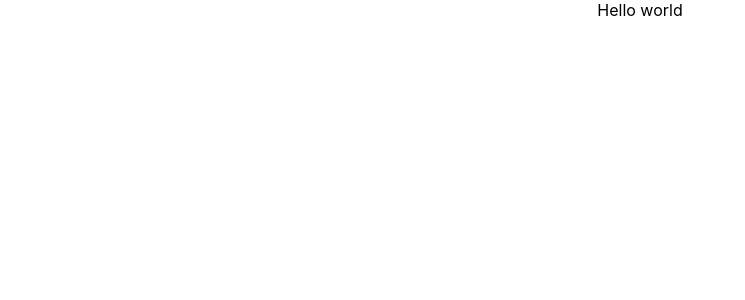
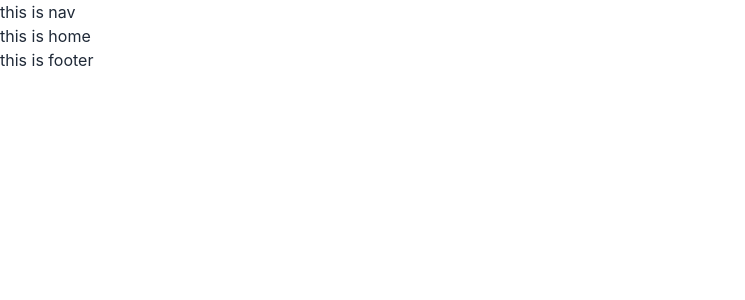
Before and after one commit to Ronyhassansam03n/auto-shop-clients-repo, a React (Create React App) app: page / in a window 1280 px wide. Shown: the top 300 px of the page, without its empty margins (0-745 px from the left). Built offline with nearby package versions, Linux system fonts and the light colour scheme.

Commit message:
router setup

```diff
--- /dev/null
+++ b/postcss.config.js
@@ -0,0 +1,6 @@
+module.exports = {
+  plugins: {
+    tailwindcss: {},
+    autoprefixer: {},
+  },
+}
--- a/src/App.js
+++ b/src/App.js
@@ -1,10 +1,17 @@
-import logo from './logo.svg';
+
+import { RouterProvider } from 'react-router-dom';
 import './App.css';
+import router from './Routers/Routes';
 
 function App() {
+
   return (
-    <div className="App">
- Hello world
+
+
+    <div >
+
+     <RouterProvider router={router}></RouterProvider>
+
     </div>
   );
 }
--- /dev/null
+++ b/src/Layout/Main/Main.js
@@ -0,0 +1,21 @@
+import React from 'react';
+import { Outlet } from 'react-router-dom';
+import Footer from '../../Pages/Common/Footer/Footer';
+import Navber from '../../Pages/Common/Navber/Navber';
+
+const Main = () => {
+
+    return (
+
+        <div>
+
+            <Navber></Navber>
+            <Outlet></Outlet>
+            <Footer></Footer>
+
+
+        </div>
+    );
+};
+
+export default Main;
--- /dev/null
+++ b/src/Pages/Common/Footer/Footer.js
@@ -0,0 +1,11 @@
+import React from 'react';
+
+const Footer = () => {
+    return (
+        <div>
+             this is footer
+        </div>
+    );
+};
+
+export default Footer;
--- /dev/null
+++ b/src/Pages/Common/Navber/Navber.js
@@ -0,0 +1,11 @@
+import React from 'react';
+
+const Navber = () => {
+    return (
+        <div>
+             this is nav
+        </div>
+    );
+};
+
+export default Navber;
--- /dev/null
+++ b/src/Pages/Home/Home.js
@@ -0,0 +1,11 @@
+import React from 'react';
+
+const Home = () => {
+    return (
+        <div>
+            this is home
+        </div>
+    );
+};
+
+export default Home;
--- /dev/null
+++ b/src/Routers/Routes.js
@@ -0,0 +1,26 @@
+import { createBrowserRouter } from "react-router-dom";
+import Main from "../Layout/Main/Main";
+import Home from "../Pages/Home/Home";
+
+
+const router = createBrowserRouter([
+
+    {
+        path: '/',
+        element: <Main></Main>,
+        children:[
+
+               {
+
+                path: '/',
+                element: <Home></Home>
+
+               }
+
+        ]
+    }
+
+
+])
+
+export default router;
--- a/src/index.css
+++ b/src/index.css
@@ -1,3 +1,7 @@
+@tailwind base;
+@tailwind components;
+@tailwind utilities;
+
 body {
   margin: 0;
   font-family: -apple-system, BlinkMacSystemFont, 'Segoe UI', 'Roboto', 'Oxygen',
--- /dev/null
+++ b/tailwind.config.js
@@ -0,0 +1,10 @@
+/** @type {import('tailwindcss').Config} */
+module.exports = {
+  content: [
+    "./src/**/*.{js,jsx,ts,tsx}",
+  ],
+  theme: {
+    extend: {},
+  },
+  plugins: [require("daisyui")],
+}
```
Also changed, not shown: package.json (+7 -0 lines), 1 other file (tests, documents, lock files or other folders).
